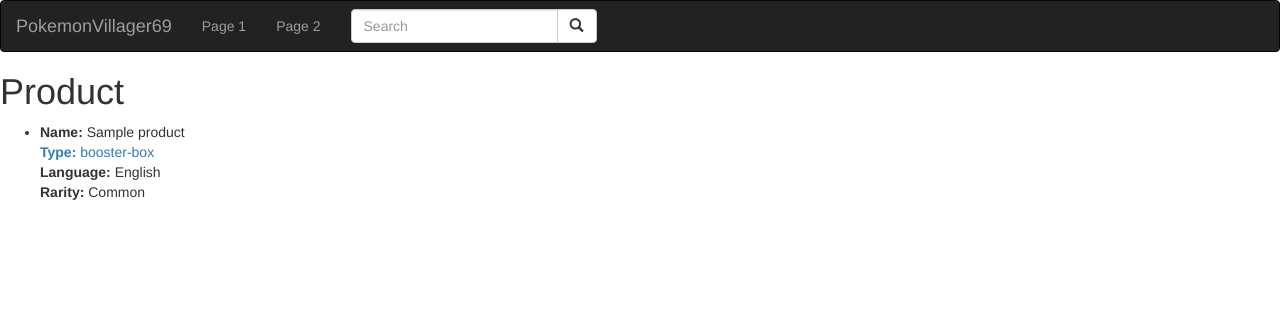
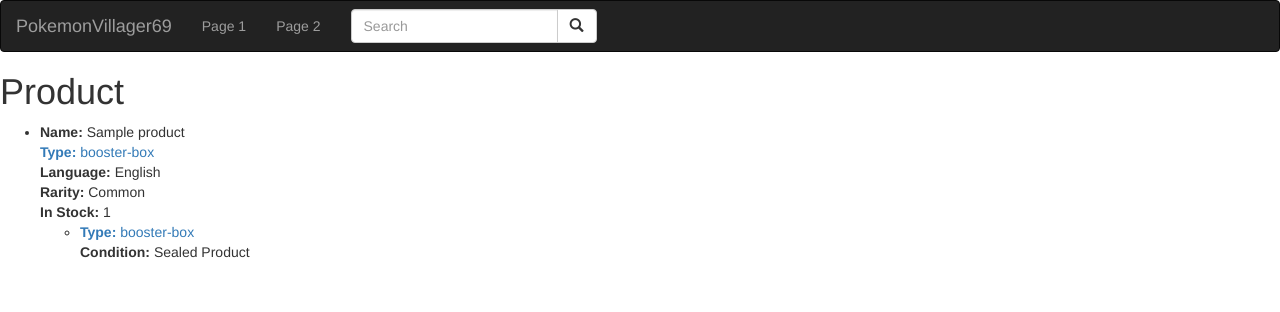
Before and after one commit to mlenahan/e-commerce, a Django app: page /products/1/ in a window 1280 px wide. Shown: the top 312 px of the page. Run offline with Django 3.2, Linux system fonts and the light colour scheme; tables that the repository leaves empty hold one stand-in row (values such as "Sample post"); some libraries are stand-ins or nearby versions.

Commit message:
added stock levels to product detail page and attepting to display images for each product

```diff
--- a/ecommerce/ecommerce/urls.py
+++ b/ecommerce/ecommerce/urls.py
@@ -1,8 +1,10 @@
 from django.contrib import admin
 from django.urls import include, path
 
+from django.conf import settings
+from django.conf.urls.static import static
 
 urlpatterns = [
     path('products/', include('products.urls')),
     path('admin/', admin.site.urls),
-]
+]+ static(settings.MEDIA_URL, document_root=settings.MEDIA_ROOT)
--- a/ecommerce/products/admin.py
+++ b/ecommerce/products/admin.py
@@ -1,5 +1,7 @@
 from django.contrib import admin
 
-from .models import Product
+from .models import Product, ProductItem
 
 admin.site.register(Product)
+
+admin.site.register(ProductItem)
--- a/ecommerce/products/models.py
+++ b/ecommerce/products/models.py
@@ -6,6 +6,7 @@ class Product(models.Model):
     product_type = models.CharField(max_length=255, choices=ProductType.CHOICES)
     language = models.CharField(max_length=255, choices=Languages.CHOICES)
     rarity = models.CharField(blank=True, null=True, max_length=255, choices=Rarity.CHOICES)
+    image = models.ImageField(null=True, blank=True)
     created_at = models.DateTimeField(auto_now_add=True)
 
     def __str__(self):
--- a/ecommerce/products/templates/components/product_list.html
+++ b/ecommerce/products/templates/components/product_list.html
@@ -1,4 +1,5 @@
 <div>
+    <img src="{{product.image.url}}" >
     <a href="{% url 'detail' product.id %}">
         <div><strong>Name: </strong>{{ product.name }}</div>
     </a>
--- /dev/null
+++ b/ecommerce/products/templates/components/product_list_condition.html
@@ -0,0 +1,9 @@
+<div>
+    </a>
+    <a href="{% url 'product-by-type' product.product_type %}">
+        <div><strong>Type: </strong>{{ product.product_type }}</div>
+    </a>
+    {% if product_item.condition %}
+    <div><strong>Condition: </strong>{{ product_item.condition }}</div>
+    {% endif %}
+</div>
--- a/ecommerce/products/templates/product_detail_view.html
+++ b/ecommerce/products/templates/product_detail_view.html
@@ -13,6 +13,16 @@
             {% if product.rarity %}
             <div><strong>Rarity: </strong>{{ product.rarity }}</div>
             {% endif %}
+            <div><strong>In Stock: </strong>{{ product.productitem_set.count }}</div>
+        </div>
+        <div>
+            <ul>
+                {% for product_item in product.productitem_set.all %}
+                    <li>
+                        {% include "components/product_list_condition.html" %}
+                    </li>
+                {% endfor %}
+            </ul>
         </div>
     </li>
 </ul>
--- a/ecommerce/products/views.py
+++ b/ecommerce/products/views.py
@@ -3,7 +3,7 @@ from django.views.generic.list import ListView
 from products import models
 from django.http import Http404
 from django.shortcuts import get_object_or_404
-from products.models import ProductType, Product
+from products.models import Product, ProductItem, ProductType
 from django.db.models import Q
 
 class HomePageView(TemplateView):
```
Also changed, not shown: ecommerce/ecommerce/settings.py (+9 -0 lines), ecommerce/products/migrations/0003_productitem_stock.py (added), ecommerce/products/migrations/0004_remove_productitem_stock.py (added), ecommerce/products/migrations/0005_product_image.py (added), ecommerce/static/images/shiningfatesetb.jpeg (added).
